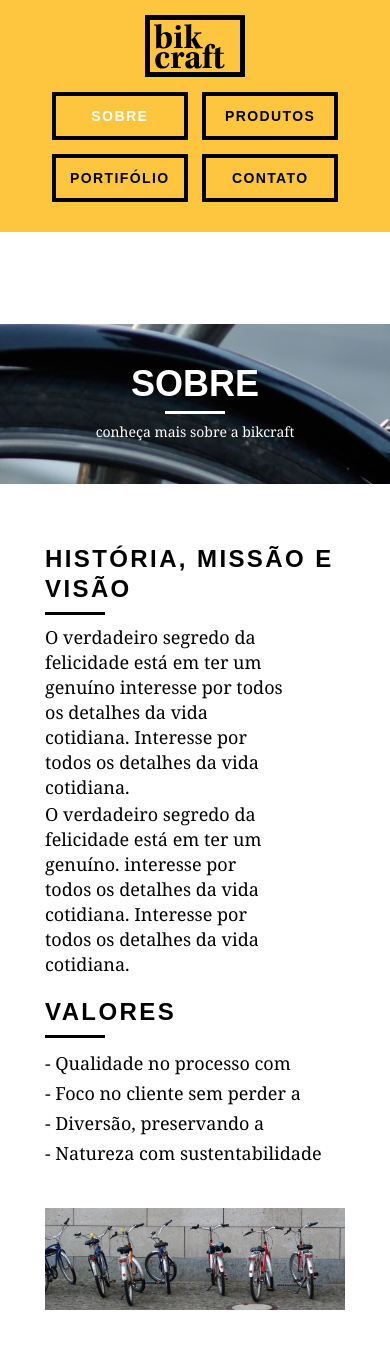
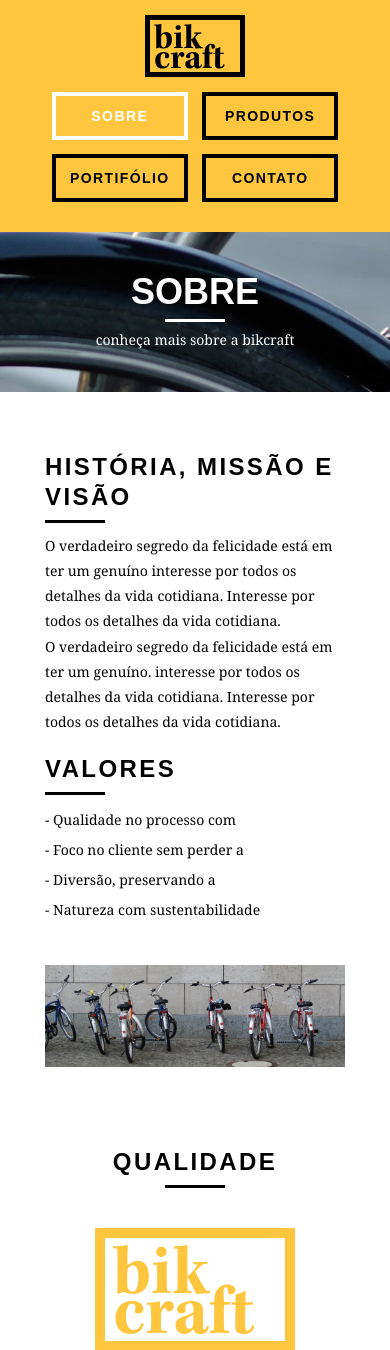
Before and after one commit to s4nderx/bikecraft, a PHP site: page /sobre.html in a window 390 px wide. Shown: the top 1350 px of the page. Run offline with PHP 8.4, Linux system fonts and the light colour scheme.

Commit message:
responsivo pagina sobre

```diff
--- a/css/responsivo.css
+++ b/css/responsivo.css
@@ -56,6 +56,10 @@
 		border-color: #fff;
 	}
 
+	.header_menu ul li a.menu_ativo {
+		border-color: #fff;
+	}
+
 	/* introducao */
 	.introducao {
 		margin-top: 0;
@@ -64,6 +68,12 @@
 
 	.introducao h1 {
 		font-size: 36px;
+	}
+
+	/* introducao interna */
+
+	.introducao-interna {
+		margin-top: 0;
 	}
 
 	/* call */
@@ -76,4 +86,15 @@
 	.qualidade::after {
 		display: none;
 	}
+
+	/* sobre */
+	.missao_sobre p {
+		padding-right: 0;
+		font-size: 14px;
+		line-height: 25px;
+	}
+
+	.missao_sobre ul li {
+		font-size: 14px;
+	}
 }
```
